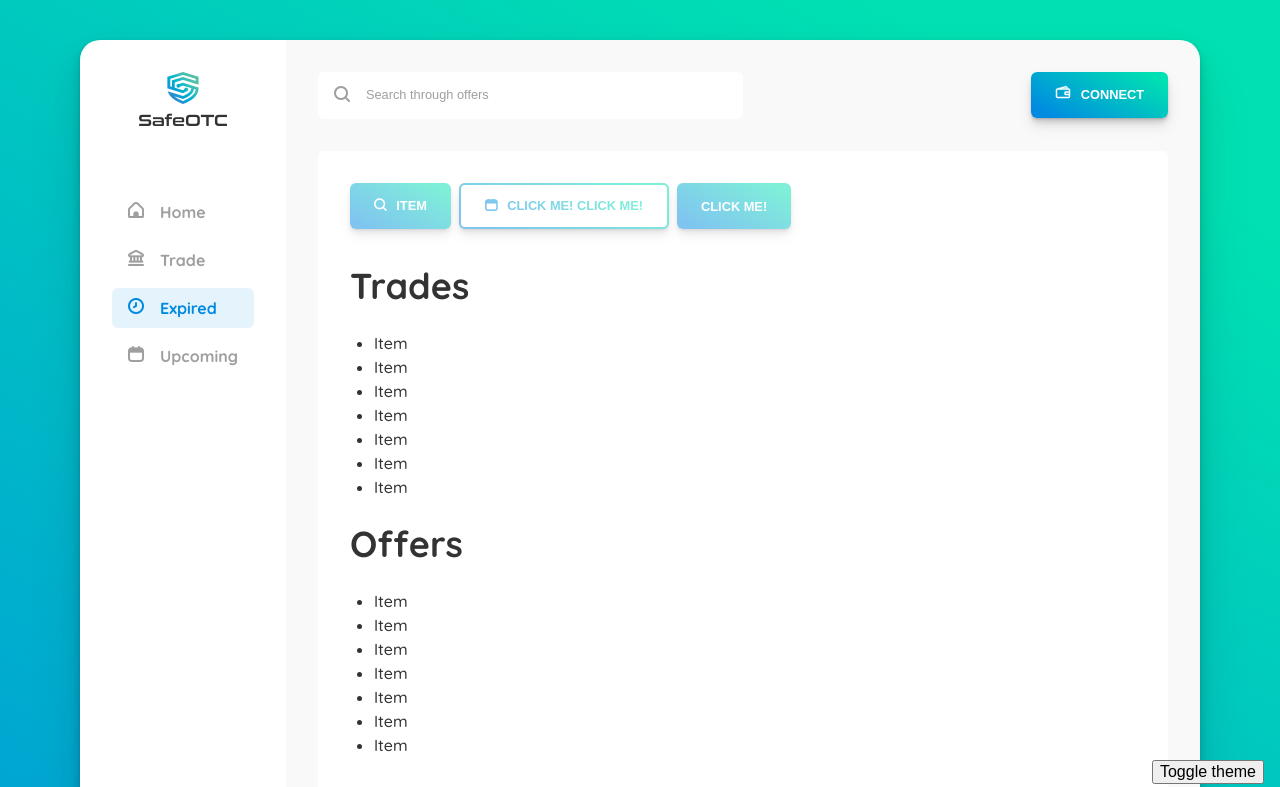
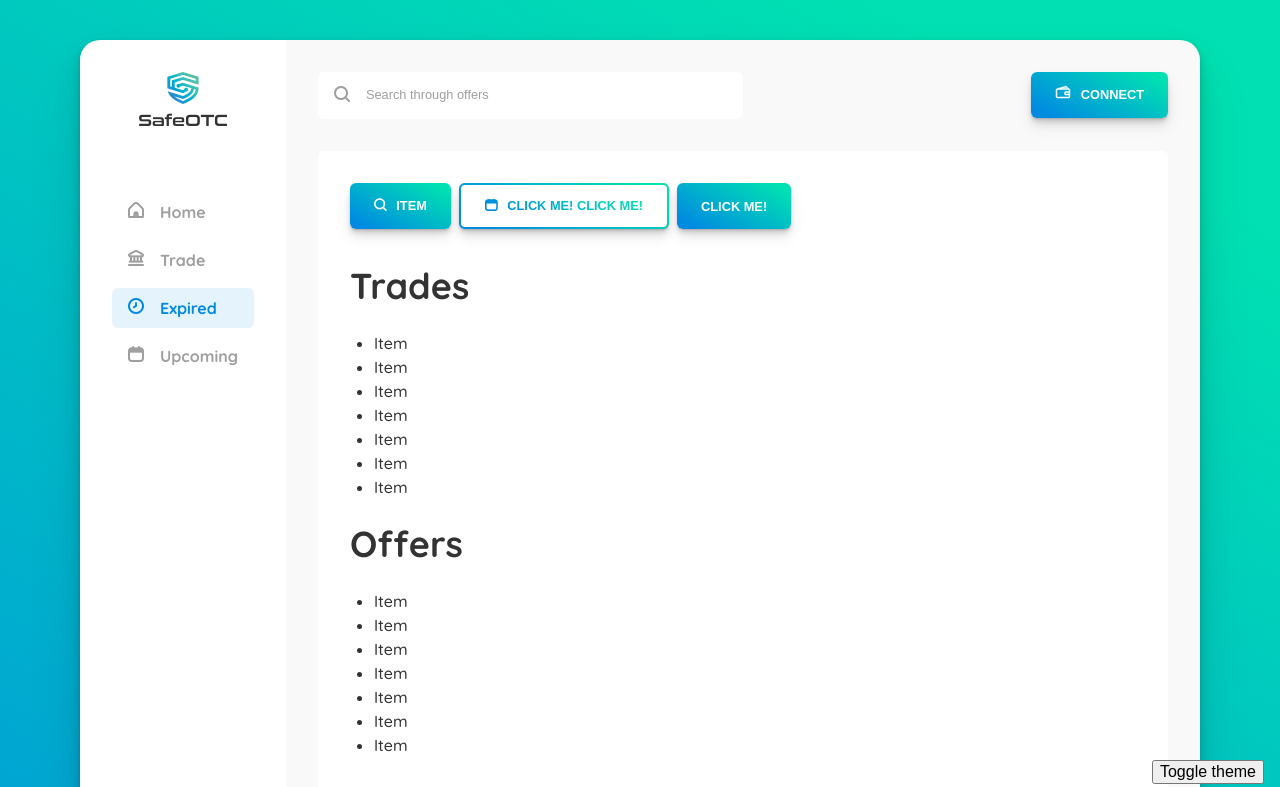
Before and after one commit to safeotc/demo-app, a Next.js app: page / in a window 1280 px wide. Shown: the top 787 px of the page. Built offline with nearby package versions, Linux system fonts and the light colour scheme.

Commit message:
extracts search input logic to a hook

```diff
--- a/components/header/SearchInput.tsx
+++ /dev/null
@@ -1,47 +0,0 @@
-import React, { useState } from 'react';
-import Input, { InputProps } from '../forms/Input';
-import FlatIcon from '../icons/FlatIcon';
-
-const SearchInput: React.FC<InputProps> = (props) => {
-    const [value, setValue] = useState('');
-    const inputRef = React.createRef<HTMLInputElement>();
-
-    const clearSearchAndFocusInput = () => {
-        setValue('');
-        inputRef.current?.focus();
-    };
-
-    const wasEnterOrSpacePressed = (e: React.KeyboardEvent<HTMLElement>) =>
-        ['enter', ' '].includes(e.key.toLowerCase());
-
-    const preventDefaultOnEnterOrSpace = (e: React.KeyboardEvent<HTMLElement>) =>
-        wasEnterOrSpacePressed(e) && e.preventDefault();
-
-    const clearSearchAndFocusInputOnEnterOrSpace = (e: React.KeyboardEvent<HTMLElement>) =>
-        wasEnterOrSpacePressed(e) && clearSearchAndFocusInput();
-
-    const clearTextIcon = !!value ? (
-        <FlatIcon
-            onClick={clearSearchAndFocusInput}
-            onKeyDown={preventDefaultOnEnterOrSpace}
-            onKeyUp={clearSearchAndFocusInputOnEnterOrSpace}
-            icon="cross"
-            title="Clear search text"
-            className="c-input__clear-text-icon"
-            tabIndex={0}
-        />
-    ) : undefined;
-
-    return (
-        <Input
-            {...props}
-            value={value}
-            onChange={(e) => setValue(e.target.value)}
-            leftIcon={<FlatIcon icon="search" />}
-            rightIcon={clearTextIcon}
-            ref={inputRef}
-        />
-    );
-};
-
-export default SearchInput;
--- /dev/null
+++ b/components/header/search/SearchInput.tsx
@@ -0,0 +1,41 @@
+import React from 'react';
+import Input, { InputProps } from '../../forms/Input';
+import FlatIcon from '../../icons/FlatIcon';
+import useSearchInput from './useSearchInput';
+
+const SearchInput: React.FC<InputProps> = (props) => {
+    const {
+        value,
+        updateValue,
+        shouldDisplayCloseIcon,
+        inputRef,
+        clearSearchAndFocusInput,
+        preventDefaultOnEnterOrSpace,
+        clearSearchAndFocusInputOnEnterOrSpace,
+    } = useSearchInput();
+
+    const clearTextIcon = shouldDisplayCloseIcon ? (
+        <FlatIcon
+            onClick={clearSearchAndFocusInput}
+            onKeyDown={preventDefaultOnEnterOrSpace}
+            onKeyUp={clearSearchAndFocusInputOnEnterOrSpace}
+            icon="cross"
+            title="Clear search text"
+            className="c-input__clear-text-icon"
+            tabIndex={0}
+        />
+    ) : undefined;
+
+    return (
+        <Input
+            {...props}
+            value={value}
+            onChange={updateValue}
+            leftIcon={<FlatIcon icon="search" />}
+            rightIcon={clearTextIcon}
+            ref={inputRef}
+        />
+    );
+};
+
+export default SearchInput;
--- /dev/null
+++ b/components/header/search/useSearchInput.tsx
@@ -0,0 +1,36 @@
+import React from 'react';
+import { useState } from 'react';
+
+const useSearchInput = () => {
+    const [value, setValue] = useState('');
+    const shouldDisplayCloseIcon = !!value;
+    const inputRef = React.createRef<HTMLInputElement>();
+
+    const updateValue = (e: React.ChangeEvent<HTMLInputElement>) => setValue(e.target.value);
+
+    const clearSearchAndFocusInput = () => {
+        setValue('');
+        inputRef.current?.focus();
+    };
+
+    const wasEnterOrSpacePressed = (e: React.KeyboardEvent<HTMLElement>) =>
+        ['enter', ' '].includes(e.key.toLowerCase());
+
+    const preventDefaultOnEnterOrSpace = (e: React.KeyboardEvent<HTMLElement>) =>
+        wasEnterOrSpacePressed(e) && e.preventDefault();
+
+    const clearSearchAndFocusInputOnEnterOrSpace = (e: React.KeyboardEvent<HTMLElement>) =>
+        wasEnterOrSpacePressed(e) && clearSearchAndFocusInput();
+
+    return {
+        value,
+        updateValue,
+        shouldDisplayCloseIcon,
+        inputRef,
+        clearSearchAndFocusInput,
+        preventDefaultOnEnterOrSpace,
+        clearSearchAndFocusInputOnEnterOrSpace,
+    };
+};
+
+export default useSearchInput;
--- a/sections/main/Header.tsx
+++ b/sections/main/Header.tsx
@@ -1,5 +1,5 @@
 import React from 'react';
-import SearchInput from '../../components/header/SearchInput';
+import SearchInput from '../../components/header/search/SearchInput';
 import WalletInfo from '../../components/header/WalletInfo';
 
 const Header: React.FC = () => {
--- a/sections/main/Main.tsx
+++ b/sections/main/Main.tsx
@@ -6,13 +6,9 @@ import FlatIcon from '../../components/icons/FlatIcon';
 const Main: React.FC = () => {
     return (
         <main className="o-box u-margin-bottom-large">
-            <PrimaryButton icon={<FlatIcon icon="search" />} disabled={true}>
-                Item
-            </PrimaryButton>
-            <SecondaryButton icon={<FlatIcon icon="calendar" />} disabled={true}>
-                Click me! Click me!
-            </SecondaryButton>
-            <PrimaryButton disabled={true}>Click me!</PrimaryButton>
+            <PrimaryButton icon={<FlatIcon icon="search" />}>Item</PrimaryButton>
+            <SecondaryButton icon={<FlatIcon icon="calendar" />}>Click me! Click me!</SecondaryButton>
+            <PrimaryButton>Click me!</PrimaryButton>
 
             <h1 className="u-margin-top">Trades</h1>
             <ul>
```
